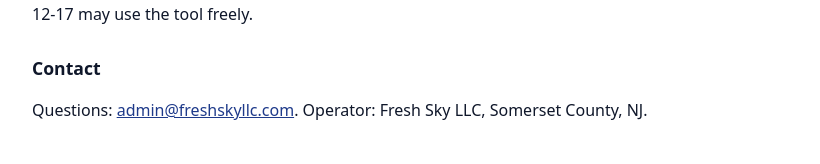
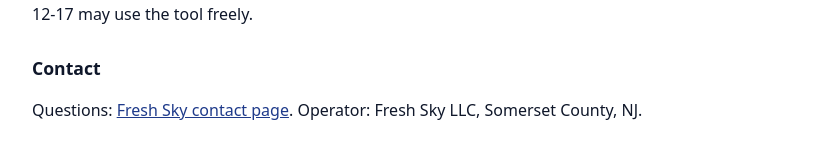
Before and after one commit to justfreshsky-jpg/CAPMeeting, a Flask app: page /privacy in a window 1280 px wide. Shown: the part 889-1053 px from the top of the page, without its empty margins (228-1048 px from the left). Run offline with Flask 3, Linux system fonts and the light colour scheme.

Commit message:
Route CAPMeeting contact links to Fresh Sky

```diff
--- a/app.py
+++ b/app.py
@@ -219,7 +219,7 @@ _PRIVACY_HTML = """<!DOCTYPE html>
 <h2>Children</h2>
 <p>Some of our tools (e.g. CAPStudy) are designed to be used by minors aged 12+. We do not collect any personally identifying information from anyone, including minors. Parents/guardians of cadets aged 12-17 may use the tool freely.</p>
 <h2>Contact</h2>
-<p>Questions: <a href="mailto:admin@freshskyllc.com">admin@freshskyllc.com</a>. Operator: Fresh Sky LLC, Somerset County, NJ.</p>
+<p>Questions: <a href="https://www.freshskyai.com/contact">Fresh Sky contact page</a>. Operator: Fresh Sky LLC, Somerset County, NJ.</p>
 </body></html>"""
 
 _TERMS_HTML = """<!DOCTYPE html>
@@ -241,7 +241,7 @@ _TERMS_HTML = """<!DOCTYPE html>
 <h2>Changes</h2>
 <p>We may update or discontinue the tool without notice. If a tool is retired, this URL will redirect or be retired in tandem.</p>
 <h2>Contact</h2>
-<p>Questions: <a href="mailto:admin@freshskyllc.com">admin@freshskyllc.com</a>.</p>
+<p>Questions: <a href="https://www.freshskyai.com/contact">Fresh Sky contact page</a>.</p>
 </body></html>"""
 
 
--- a/templates/index.html
+++ b/templates/index.html
@@ -200,7 +200,7 @@ a:hover{color:#c4b5fd}
   <footer>
     <p>Built under the <a href="https://www.freshskyai.com/#hulec" target="_blank" rel="noopener">HULEC rule</a>. Part of <a href="https://cap.freshskyai.com/" target="_blank" rel="noopener">Fresh Sky AI for Civil Air Patrol</a> — free, volunteer-built, no contract.</p>
     <p>Agendas are AI-generated drafts. The squadron commander is responsible for reviewing content and adapting to local guidance. Not affiliated with Civil Air Patrol or CAP NHQ.</p>
-      <p style="margin-top:8px;font-size:11.5px;"><a href="/privacy" style="color:#94a3b8;text-decoration:underline;">Privacy</a> · <a href="/terms" style="color:#94a3b8;text-decoration:underline;">Terms</a> · <a href="mailto:admin@freshskyllc.com" style="color:#94a3b8;text-decoration:underline;">Contact</a></p>
+      <p style="margin-top:8px;font-size:11.5px;"><a href="/privacy" style="color:#94a3b8;text-decoration:underline;">Privacy</a> · <a href="/terms" style="color:#94a3b8;text-decoration:underline;">Terms</a> · <a href="https://www.freshskyai.com/contact" target="_blank" rel="noopener" style="color:#94a3b8;text-decoration:underline;">Contact</a></p>
   </footer>
 
 <script>
```
